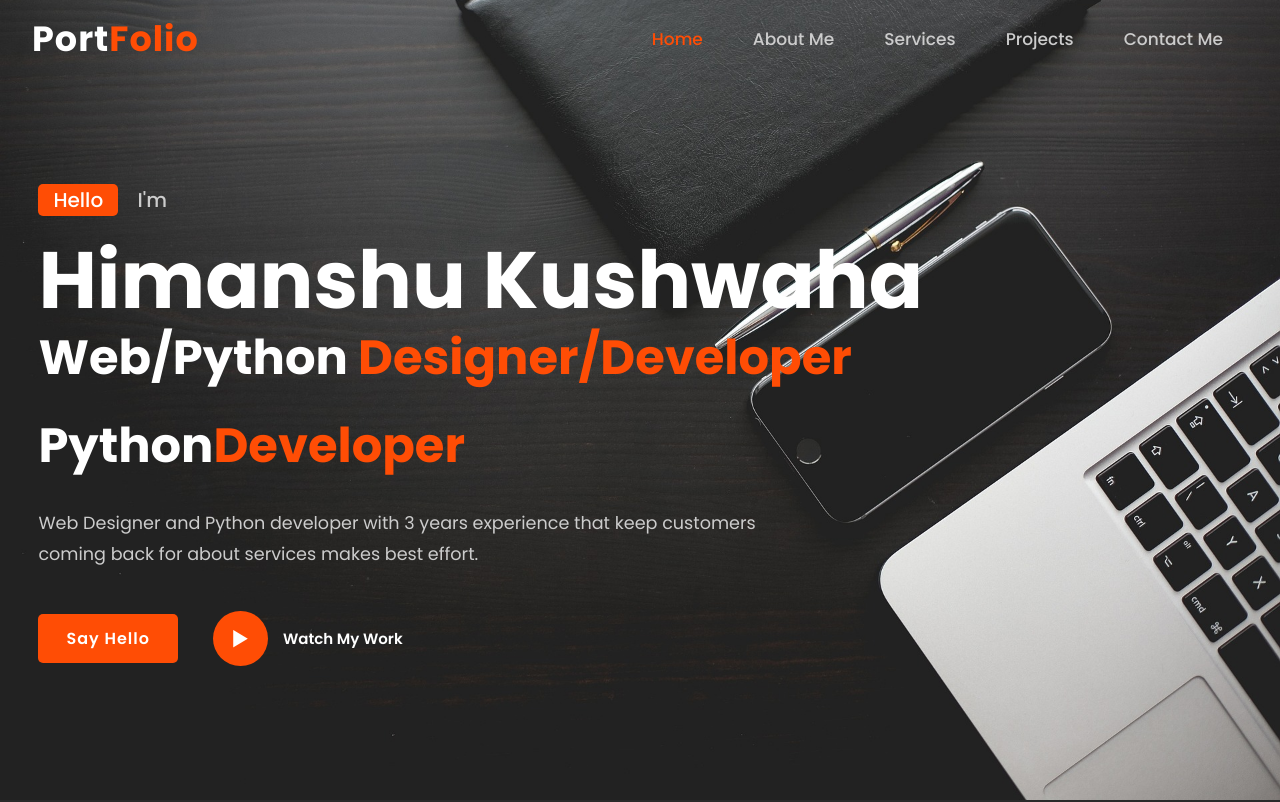
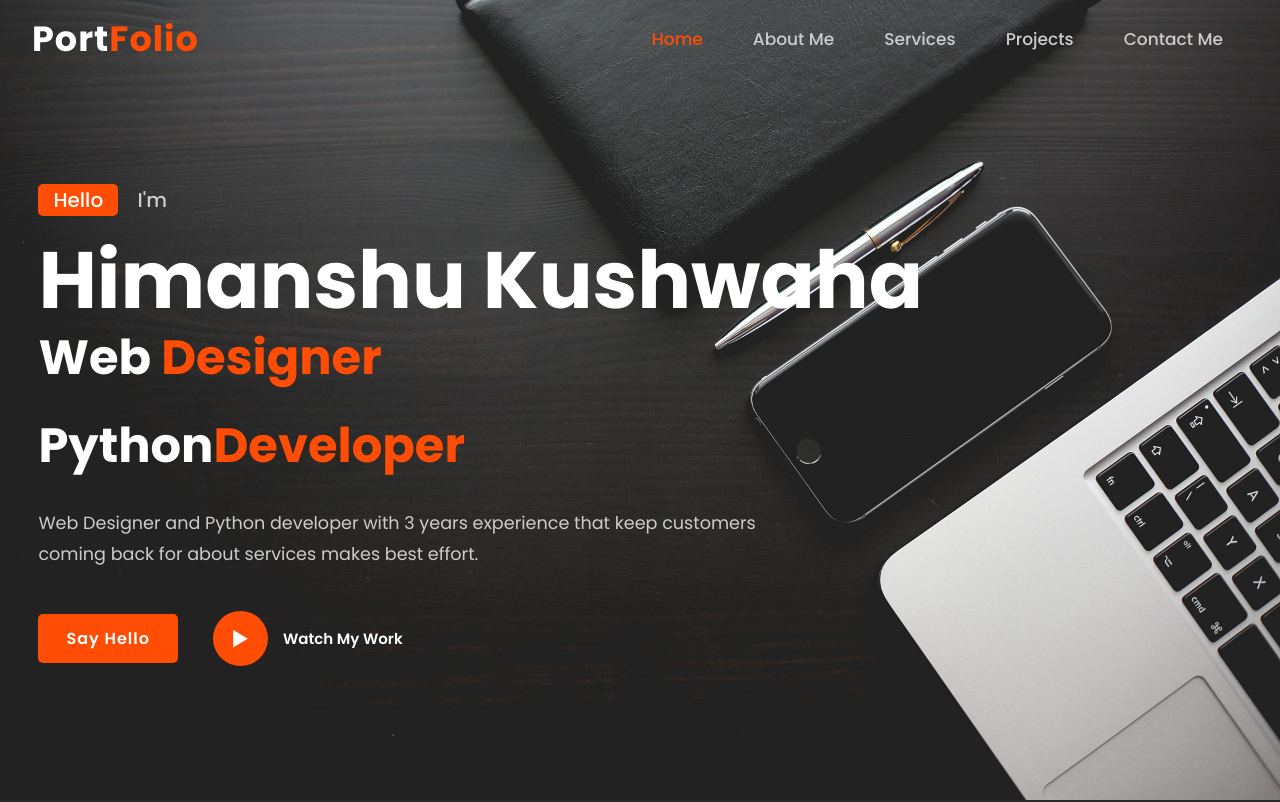
Before and after one commit to Himanshhhyou/my-portfolio, a plain HTML site: page index.html in a window 1280 px wide. Shown: the top 802 px of the page. Drawn offline with nearby package versions, Linux system fonts and the light colour scheme.

Commit message:
Update index.html

```diff
--- a/index.html
+++ b/index.html
@@ -42,7 +42,7 @@
 				<span class="two">I'm</span>
 			</div>
 			<h1>Himanshu Kushwaha</h1>
-			<h3>Web/Python<span> Designer/Developer</span></h3><h3>Python<span>Developer</span></h3>
+			<h3>Web<span> Designer</span></h3><h3>Python<span>Developer</span></h3>
 
 			<p>Web Designer and Python developer with 3 years experience that keep customers <br> coming back for about services makes best effort.</p>
 			<div class="button">
```
